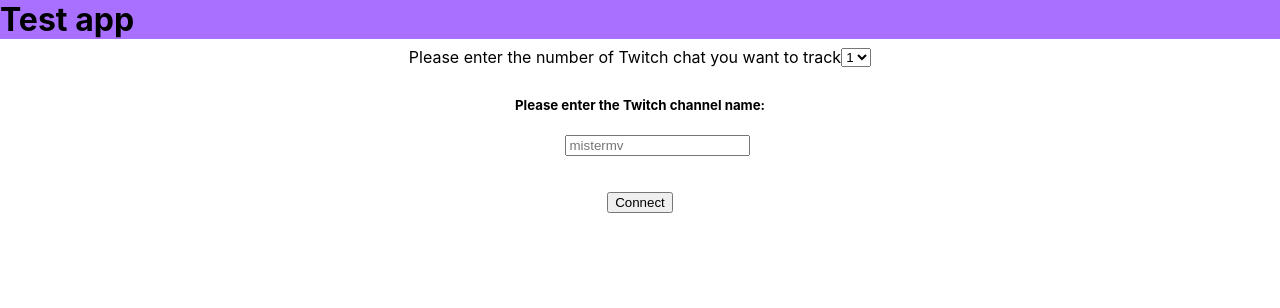
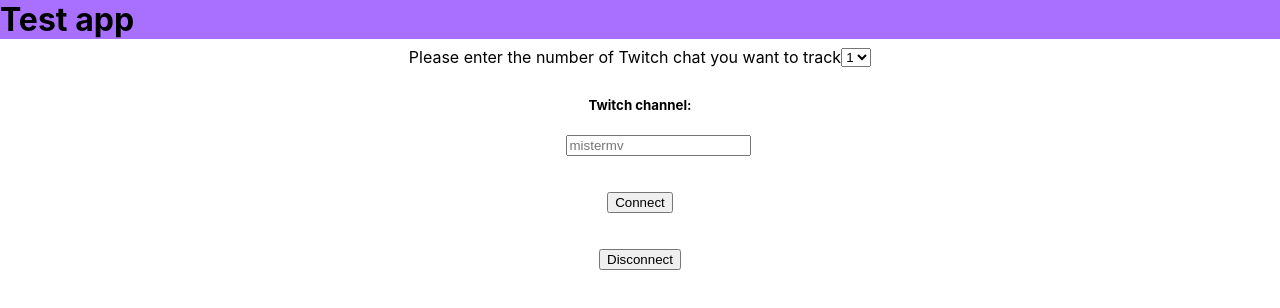
Before and after one commit to LFSchefer/chat-word-tracker, a React (Create React App) app: page / in a window 1280 px wide. Shown: the top 308 px of the page. Built offline with nearby package versions, Linux system fonts and the light colour scheme.

Commit message:
clear and disconnect

```diff
--- a/src/components/Connector.jsx
+++ b/src/components/Connector.jsx
@@ -12,6 +12,8 @@ export default function Connector(props) {
 
   const twitchChannel = (event) => {
     setChanelName(event)
+    setIsConnected(false)
+    clearTchat()
   }
 
   const connection =() => {
@@ -36,20 +38,32 @@ export default function Connector(props) {
 
   }
 
+  const clearTchat = () => {
+    setMessages([])
+  }
+
   if (messages.length > 200) {
     setMessages(prev => prev.slice(1))
+  }
+
+  const disconnect = () => {
+    window.location.reload(true);
+    // window.history.pushState(null, null, window.location.href);
   }
 
   // console.log(messages[messages.length -1])
 
   const connectionBtn =
   <div className='connector'>
+    {isConnected ?
+    <button className='btn-connect' onClick={clearTchat} >Clear</button> :
     <button className='btn-connect' onClick={connection} >Connect</button>
+    }
   </div>
 
   const chanel =
   <>
-    <h5>Please enter the Twitch channel name:</h5>
+    <h5>Twitch channel:</h5>
     <input type="text" placeholder='mistermv' onChange={(event) => twitchChannel(event.target.value)}/>
   </>
 
@@ -62,6 +76,7 @@ export default function Connector(props) {
     <div className='form-container'>
       {chanel}
       {connectionBtn}
+      <button onClick={disconnect}>Disconnect</button>
       {livechat}
     </div>
   )
```
